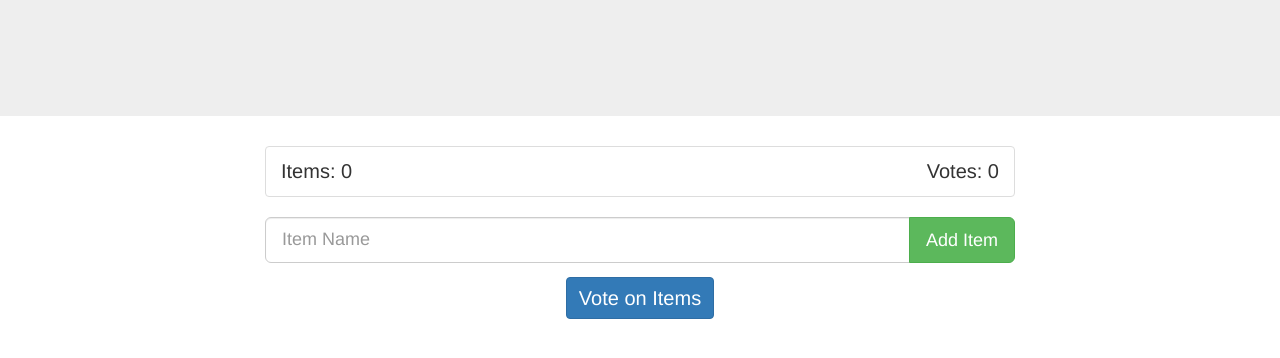
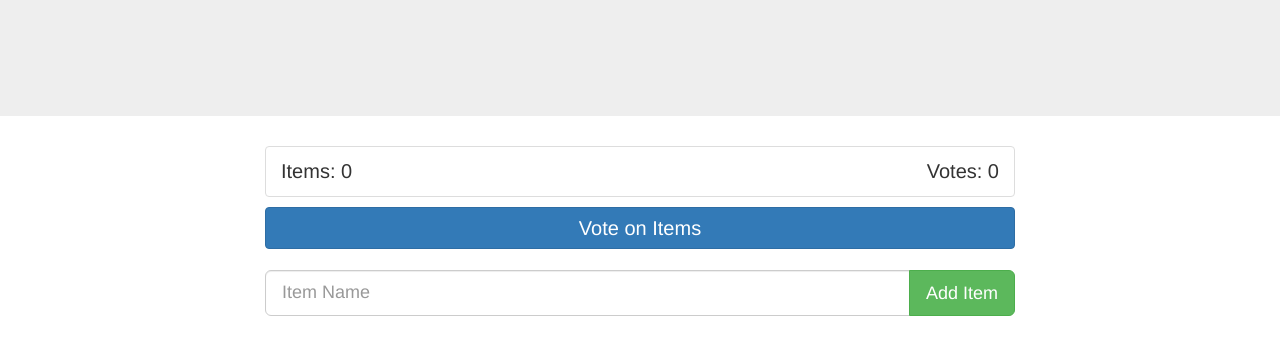
Before and after one commit to jacebrowning/crowdsorter, a Python web app: template crowdsorter/templates/items.html in a window 1280 px wide. Shown: the part 50-408 px from the top of the page. Run offline with Jinja, Linux system fonts and the light colour scheme; the template is opened without the code that fills it, so the values that code supplies are empty; some libraries are stand-ins or nearby versions.

Commit message:
Move up the vote button

```diff
--- a/crowdsorter/static/stylesheets/custom.css
+++ b/crowdsorter/static/stylesheets/custom.css
@@ -74,9 +74,9 @@ ul.item-score-list > li > div.score {
 }
 
 .top-buffer {
-    margin-top: 1em;
+    margin-top: .75em;
 }
 
 .bottom-buffer {
-    margin-bottom: 1em;
+    margin-bottom: .75em;
 }
--- a/crowdsorter/templates/items.html
+++ b/crowdsorter/templates/items.html
@@ -21,6 +21,13 @@
                         </div>
                     </li>
                 </ul>
+            </div>
+        </div>
+        <div class="row">
+            <div class="col-sm-8 col-sm-offset-2 bottom-buffer">
+                <a class="btn btn-primary btn-block" href="/{{ collection['code'] }}/vote" role="button">
+                    Vote on Items
+                </a>
             </div>
         </div>
         <div class="row">
@@ -49,12 +56,5 @@
                 </form>
             </div>
         </div>
-        <div class="row">
-            <div class="col-sm-8 col-sm-offset-2 top-buffer center">
-                <a class="btn btn-primary" href="/{{ collection['code'] }}/vote" role="button">
-                    Vote on Items
-                </a>
-            </div>
-        </div>
     </div>
 {% endblock %}
```
